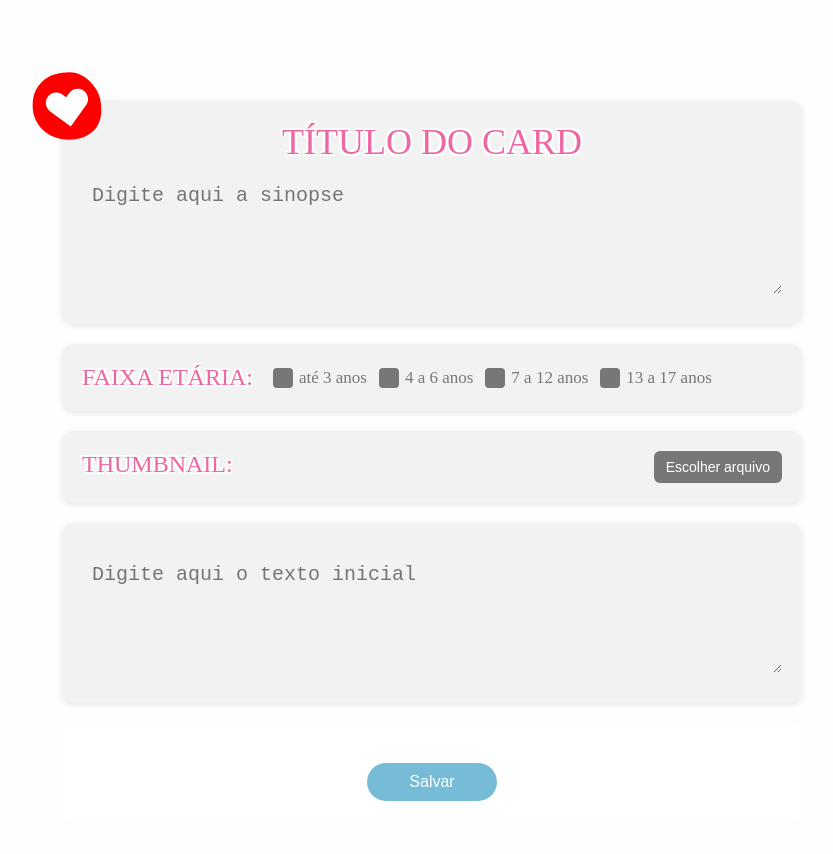
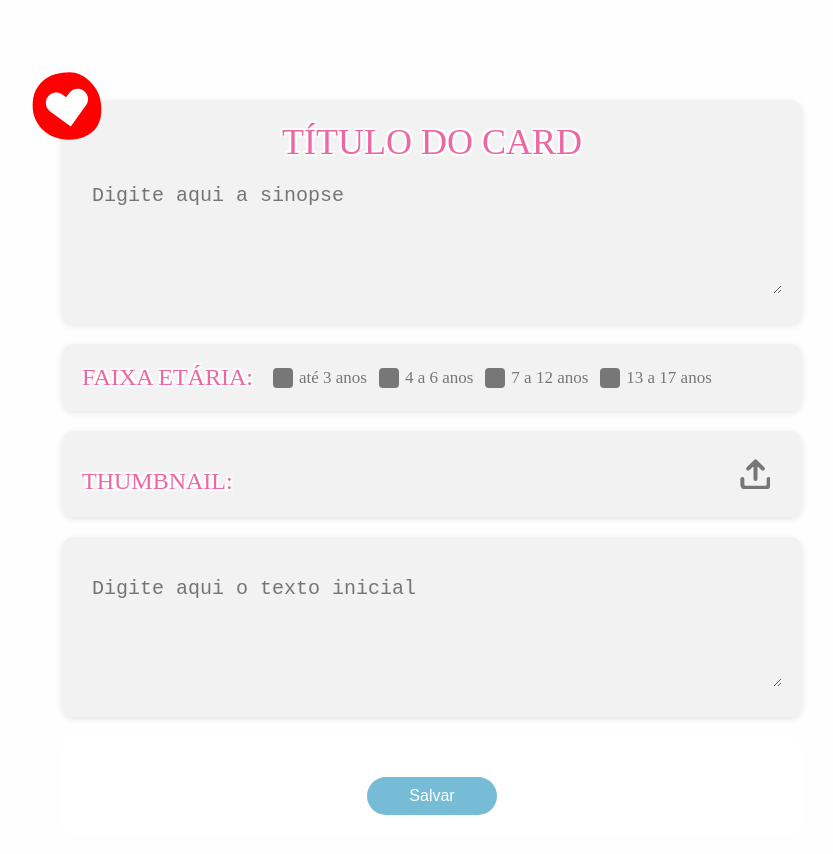
Before and after one commit to FCPippi/cora-frontend, a React (Vite) app: page /create-module in a window 1280 px wide. Shown: the whole page, without its empty margins (208-1041 px from the left). Built offline with nearby package versions, Linux system fonts and the light colour scheme; a web font is replaced by a local one.

Commit message:
feat: added upload icon to thumbnail upload

```diff
--- a/src/components/FileUpload.tsx
+++ b/src/components/FileUpload.tsx
@@ -1,6 +1,6 @@
 import React from "react";
 import "../styles/FileUpload.css";
-
+import UploadIcon from "../icons/UploadIcon";
 interface FileUploadProps {
   onChange: React.ChangeEventHandler<HTMLInputElement>;
 }
@@ -15,18 +15,7 @@ const FileUpload: React.FC<FileUploadProps> = ({ onChange }) => {
         onChange={onChange}
       />
       <label htmlFor="fileInput" className="custom-button">
-        {/* SVG do botão */}
-        {/* <svg width="20" height="20" viewBox="0 0 24 24">
-          <path
-            d="M12 2L12 16M5 9L12 2L19 9"
-            stroke="#fff"
-            strokeWidth="2"
-            strokeLinecap="round"
-            strokeLinejoin="round"
-          />
-          <rect x="4" y="16" width="16" height="6" rx="2" fill="#555" />
-        </svg> */}
-        <span>Escolher arquivo</span>
+        <UploadIcon />
       </label>
     </div>
   );
--- /dev/null
+++ b/src/icons/UploadIcon.tsx
@@ -0,0 +1,27 @@
+import type { SVGProps } from "react";
+
+interface UploadIconProps extends SVGProps<SVGSVGElement> {
+  color?: string;
+  width?: number | string;
+  height?: number | string;
+}
+
+const UploadIcon = ({
+  color = "#777777",
+  width = 29,
+  height = 24,
+  ...props
+}: UploadIconProps) => (
+    <svg width="30"
+    height="30"
+    viewBox="0 0 30 30"
+    fill="none"
+    xmlns="http://www.w3.org/2000/svg"
+    {...props}
+    >
+    <path d="M28.625 19.875V25.7083C28.625 26.4819 28.3177 27.2237 27.7707 27.7707C27.2237 28.3177 26.4819 28.625 25.7083 28.625H5.29167C4.51812 28.625 3.77625 28.3177 3.22927 27.7707C2.68229 27.2237 2.375 26.4819 2.375 25.7083V19.875M22.7917 9.66667L15.5 2.375M15.5 2.375L8.20833 9.66667M15.5 2.375V19.875" stroke="#777777" stroke-width="4" stroke-linecap="round" stroke-linejoin="round"/>
+    </svg>
+
+);
+
+export default UploadIcon;
--- a/src/styles/FileUpload.css
+++ b/src/styles/FileUpload.css
@@ -6,7 +6,7 @@
   display: inline-flex;
   align-items: center;
   gap: 8px;
-  background-color: #777777;
+  background-color: transparent;
   color: #fff;
   padding: 8px 12px;
   border-radius: 6px;
```
